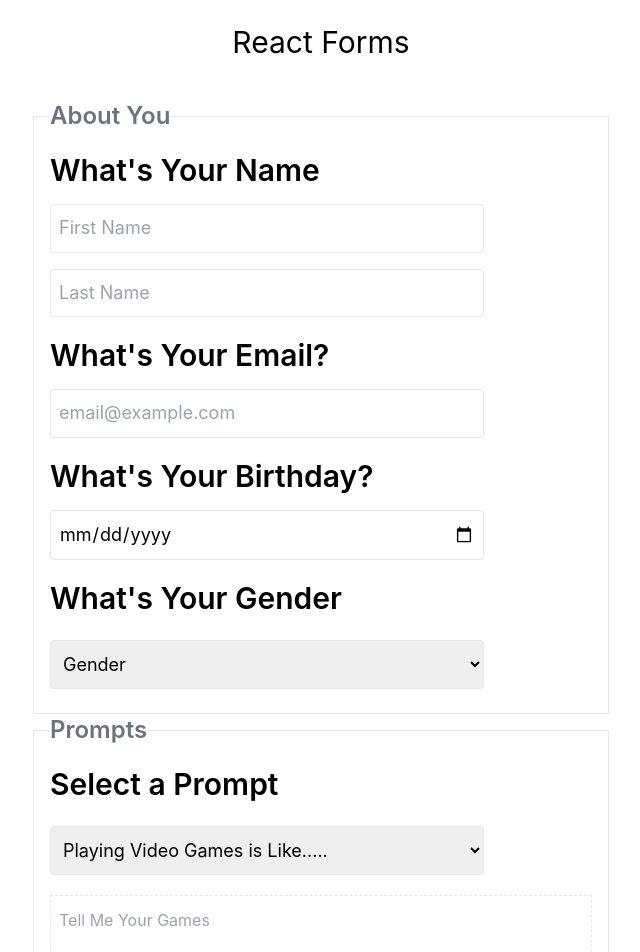
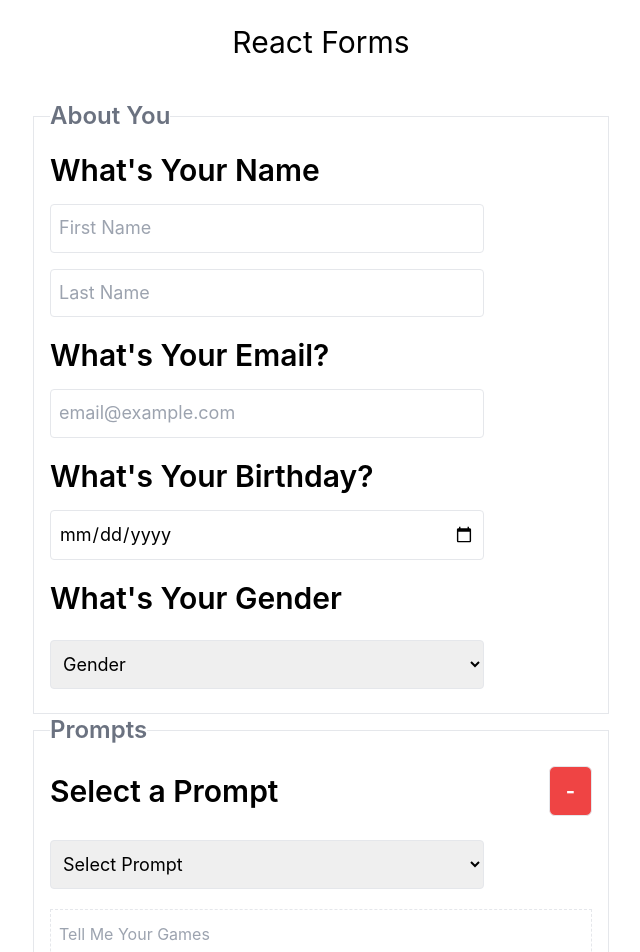
Before and after one commit to G3RGES/dynamic-form, a React (Create React App) app: page / in a window 1280 px wide. Shown: the top 952 px of the page, without its empty margins (319-959 px from the left). Built offline with nearby package versions, Linux system fonts and the light colour scheme.

Commit message:
Update App.js

```diff
--- a/src/App.js
+++ b/src/App.js
@@ -22,13 +22,39 @@ function App() {
     setUserInfo({ ...userInfo, [name]: value });
   };
 
-  const handlePrompt = (e) => {};
+  const handlePrompt = (e, idx) => {
+    const { name, value } = e.target;
+
+    let newPrompts = [...prompts];
+
+    newPrompts[idx][name] = value;
+
+    setPrompts(newPrompts);
+  };
 
   const handleAddPrompt = (e) => {
-    // e.preventDefault();
+    setPrompts([
+      ...prompts,
+      {
+        prompt: "",
+        answer: "",
+        timestamp: new Date().getTime(),
+      },
+    ]);
+  };
+
+  const handleDeletePrompt = (idx) => {
+    let deletePrompt = [...prompts];
+
+    deletePrompt.splice(idx, 1);
+
+    setPrompts(deletePrompt);
+
+    // setPrompts(prompts.filter((timestamp) => prompt.timestamp !== timestamp));
   };
 
   console.log(userInfo); //*TESTING
+  console.log(prompts); //*TESTING
 
   return (
     <div className="">
@@ -109,15 +135,28 @@ function App() {
             Prompts
           </legend>
           {prompts.map((prompt, idx) => (
-            <div key={prompt.timestamp} className="flex flex-col gap-2">
-              <label className="text-3xl font-semibold">Select a Prompt</label>
+            <div key={prompt.timestamp} className="flex flex-col gap-2 w-full">
+              <div className=" flex flex-row items-center justify-between gap-2">
+                <label className="text-3xl font-semibold">
+                  Select a Prompt
+                </label>
+                <button
+                  className="border rounded-md bg-red-500 py-2.5 px-4
+             text-white font-bold text-xl"
+                  onClick={() => handleDeletePrompt(idx)}
+                  type="button"
+                >
+                  -
+                </button>
+              </div>
               <select
                 className="border rounded text-lg leading-tight py-3 px-2 mb-3 mt-4
              focus:outline-indigo-500 w-4/5"
-                id="prompt1"
-                name="prompt1"
+                id="prompt"
+                name="prompt"
                 onChange={(e) => handlePrompt(e, idx)}
               >
+                <option value="">Select Prompt</option>
                 <option value="Playing Video Games is like.....">
                   Playing Video Games is Like.....
                 </option>
@@ -137,13 +176,14 @@ function App() {
                   Genres You Enjoy Playing Games:
                 </option>
               </select>
+
               <textarea
                 className="border border-dashed py-3 px-2 mb-4 focus:outline-indigo-500"
-                id="answer1"
-                name="answer1"
+                id="answer"
+                name="answer"
                 rows={5}
                 placeholder="Tell Me Your Games"
-                onChange={(e) => handlePrompt(e, idx)}
+                onChange={(timestamp) => handlePrompt(timestamp)}
               />
             </div>
           ))}
```
